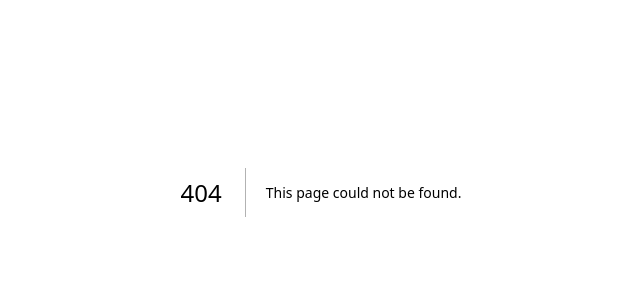
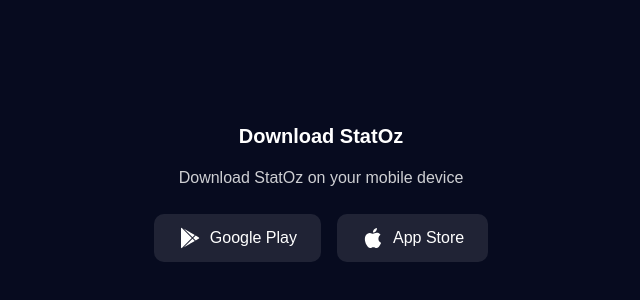
Before and after one commit to statoz-india/statoz-website, a Next.js app: page /download in a window 1280 px wide. Before the commit this address had no page. Shown: the part 208-508 px from the top of the page, without its empty margins (319-959 px from the left). Built offline with nearby package versions, Linux system fonts and the light colour scheme.

Commit message:
downlaod

```diff
--- /dev/null
+++ b/src/app/download/DownloadRedirectClient.tsx
@@ -0,0 +1,64 @@
+"use client";
+
+import { useEffect, useRef } from "react";
+
+const ANDROID_STORE_URL =
+  "https://play.google.com/store/apps/details?id=com.statoz.app";
+const IOS_STORE_URL = "https://apps.apple.com/in/app/statoz/id6761310455";
+
+function detectPlatform(): "android" | "ios" | "desktop" {
+  if (typeof navigator === "undefined") return "desktop";
+  const ua = navigator.userAgent || "";
+  if (/Android/i.test(ua)) return "android";
+  if (/iPhone|iPad|iPod/i.test(ua)) return "ios";
+  return "desktop";
+}
+
+export default function DownloadRedirectClient() {
+  const redirected = useRef(false);
+
+  useEffect(() => {
+    if (redirected.current) return;
+    redirected.current = true;
+
+    const platform = detectPlatform();
+
+    if (platform === "android") {
+      window.location.href = ANDROID_STORE_URL;
+    } else if (platform === "ios") {
+      window.location.href = IOS_STORE_URL;
+    }
+  }, []);
+
+  return (
+    <div className="text-center space-y-6">
+      <p className="text-white/80">
+        Download StatOz on your mobile device
+      </p>
+      <div className="flex flex-col sm:flex-row gap-4 justify-center">
+        <a
+          href={ANDROID_STORE_URL}
+          target="_blank"
+          rel="noopener noreferrer"
+          className="inline-flex items-center gap-2 px-6 py-3 bg-white/10 hover:bg-white/20 rounded-lg transition-colors"
+        >
+          <svg className="w-6 h-6" viewBox="0 0 24 24" fill="currentColor">
+            <path d="M3.609 1.814L13.792 12 3.609 22.186a.996.996 0 0 1-.609-.92V2.734a1 1 0 0 1 .609-.92zm10.89 10.893l2.302 2.302-10.937 6.333 8.635-8.635zm3.199-3.198l2.807 1.626a1 1 0 0 1 0 1.73l-2.808 1.626L15.206 12l2.492-2.491zM5.864 2.658L16.8 8.99l-2.302 2.302-8.634-8.634z"/>
+          </svg>
+          <span>Google Play</span>
+        </a>
+        <a
+          href={IOS_STORE_URL}
+          target="_blank"
+          rel="noopener noreferrer"
+          className="inline-flex items-center gap-2 px-6 py-3 bg-white/10 hover:bg-white/20 rounded-lg transition-colors"
+        >
+          <svg className="w-6 h-6" viewBox="0 0 24 24" fill="currentColor">
+            <path d="M18.71 19.5c-.83 1.24-1.71 2.45-3.05 2.47-1.34.03-1.77-.79-3.29-.79-1.53 0-2 .77-3.27.82-1.31.05-2.3-1.32-3.14-2.53C4.25 17 2.94 12.45 4.7 9.39c.87-1.52 2.43-2.48 4.12-2.51 1.28-.02 2.5.87 3.29.87.78 0 2.26-1.07 3.81-.91.65.03 2.47.26 3.64 1.98-.09.06-2.17 1.28-2.15 3.81.03 3.02 2.65 4.03 2.68 4.04-.03.07-.42 1.44-1.38 2.83M13 3.5c.73-.83 1.94-1.46 2.94-1.5.13 1.17-.34 2.35-1.04 3.19-.69.85-1.83 1.51-2.95 1.42-.15-1.15.41-2.35 1.05-3.11z"/>
+          </svg>
+          <span>App Store</span>
+        </a>
+      </div>
+    </div>
+  );
+}
--- /dev/null
+++ b/src/app/download/page.tsx
@@ -0,0 +1,18 @@
+import type { Metadata } from "next";
+import DownloadRedirectClient from "./DownloadRedirectClient";
+
+export const metadata: Metadata = {
+  title: "Download StatOz | Get the App",
+  description: "Download StatOz app on iOS or Android. Get real-time sports statistics and insights.",
+};
+
+export default function DownloadPage() {
+  return (
+    <main className="min-h-screen bg-[#070b1f] text-white flex items-center justify-center px-6">
+      <div className="max-w-md text-center space-y-4">
+        <h1 className="text-xl font-semibold">Download StatOz</h1>
+        <DownloadRedirectClient />
+      </div>
+    </main>
+  );
+}
--- a/src/app/open/OpenAppRedirectClient.tsx
+++ b/src/app/open/OpenAppRedirectClient.tsx
@@ -5,7 +5,7 @@
 const APP_DEEP_LINK = "statoz://open";
 const ANDROID_STORE_URL =
   "https://play.google.com/store/apps/details?id=com.statoz.app";
-const IOS_STORE_URL = "https://apps.apple.com/app/id=com.statoz.app";
+const IOS_STORE_URL = "https://apps.apple.com/in/app/statoz/id6761310455";
 const WEB_FALLBACK_URL = "https://statoz.in";
 
 export default function OpenAppRedirectClient() {
```
